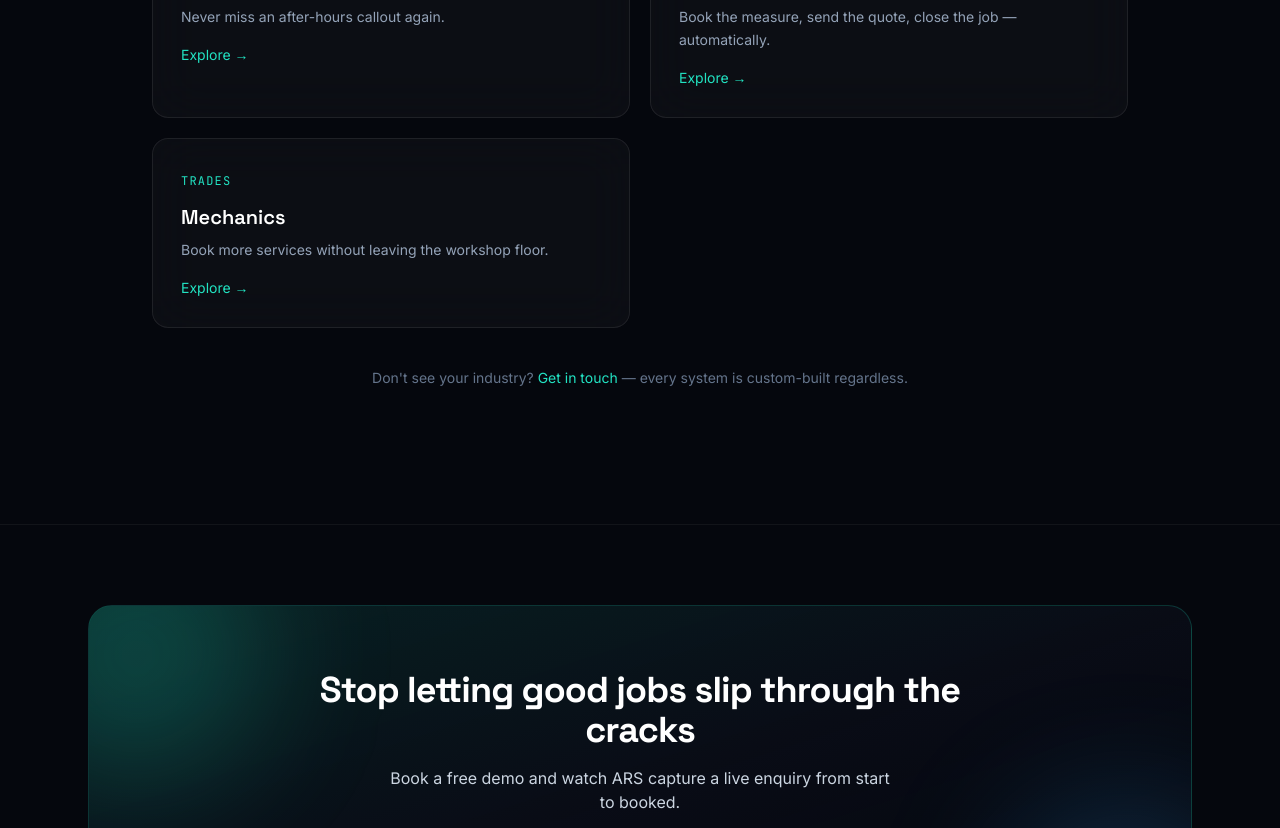
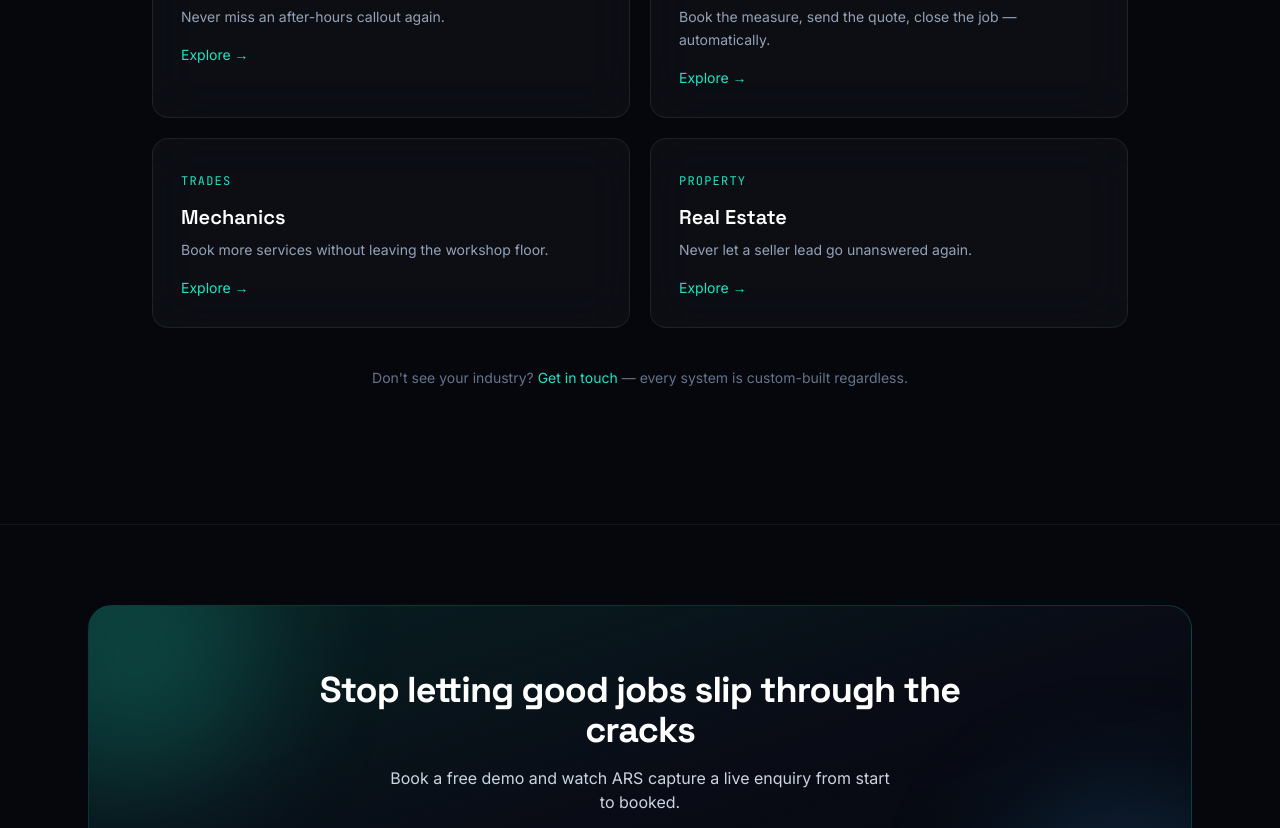
Before and after one commit to Alirezaa02/ARS-website, a React (Vite) app: page /industries in a window 1280 px wide. Shown: the part 880-1708 px from the top of the page. Built offline with nearby package versions, Linux system fonts and the light colour scheme.

Commit message:
Added Real state page

```diff
--- a/src/App.jsx
+++ b/src/App.jsx
@@ -22,6 +22,7 @@ import AirConditioning from "./pages/industries/AirConditioning";
 import PestControl from "./pages/industries/PestControl";
 import CurtainsAndBlinds from "./pages/industries/CurtainsAndBlinds";
 import Mechanics from "./pages/industries/Mechanics";
+import RealEstate from "./pages/industries/RealEstate";
 
 function ScrollToTop() {
   const { pathname } = useLocation();
@@ -84,6 +85,7 @@ export default function App() {
           <Route path="/industries/pest-control" element={<Page><PestControl /></Page>} />
           <Route path="/industries/curtains-and-blinds" element={<Page><CurtainsAndBlinds /></Page>} />
           <Route path="/industries/mechanics" element={<Page><Mechanics /></Page>} />
+          <Route path="/industries/real-estate" element={<Page><RealEstate /></Page>} />
           <Route path="/privacy" element={<Page><Privacy /></Page>} />
           <Route path="/terms" element={<Page><Terms /></Page>} />
           <Route path="*" element={<Page><NotFound /></Page>} />
--- a/src/data/industries.js
+++ b/src/data/industries.js
@@ -852,6 +852,124 @@ export const industries = [
       ],
     },
   },
+  {
+    slug: "real-estate",
+    category: "Property",
+    name: "Real Estate",
+    headline: "AI Receptionist & Lead Qualification for Real Estate Agents in Australia",
+    headlineAccent: "Real Estate Agents",
+    subheadline: "Never let a seller lead go unanswered again.",
+    intro:
+      "Every enquiry that sits unanswered is a listing that might go to someone else. ARS builds AI systems that answer every call, qualify buyers and sellers, and book appraisals — straight into your calendar.",
+    typicalTimeline: "Typically 2–4 weeks to go live",
+    challenges: [
+      {
+        title: "Seller leads go unanswered",
+        body: "A slow reply on a genuine seller enquiry can be the difference between winning the listing and losing it to whoever called back first.",
+      },
+      {
+        title: "Agents drown in unqualified calls",
+        body: "Portal enquiries and open-home sign-ins bury you in calls from people who are months away or outside budget.",
+      },
+      {
+        title: "Property management enquiries never stop",
+        body: "Maintenance requests, rent questions, and applications flood in constantly — most of it routine, none of it optional to answer.",
+      },
+    ],
+    workflows: [
+      {
+        tag: "Call answering",
+        title: "24/7 AI receptionist",
+        description:
+          "Every call and portal enquiry answered instantly. AI captures the property, enquiry type, and contact details, then routes it to the right agent with a full summary.",
+        details:
+          "Works the same for a phone call, a portal enquiry, or a website form — nothing waits until someone's free to check messages.",
+        steps: [
+          { label: "Enquiry in", icon: IconPhone },
+          { label: "AI answers", icon: IconMessage },
+          { label: "Details captured", icon: IconDocument },
+          { label: "Routed to agent", icon: IconPerson },
+        ],
+      },
+      {
+        tag: "Lead qualification",
+        title: "Buyer & seller lead qualification",
+        description:
+          "Qualifies each lead on budget, timeline, and preferred suburbs, then routes the genuinely hot ones straight to you — fully briefed.",
+        details:
+          "You stop spending time on enquiries that were never going to convert, and start every real conversation already briefed.",
+        steps: [
+          { label: "Lead in", icon: IconMessage },
+          { label: "AI qualifies", icon: IconDocument },
+          { label: "Scored", icon: IconCheck },
+          { label: "Routed", icon: IconPerson },
+        ],
+      },
+      {
+        tag: "Appraisals",
+        title: "Appraisal booking automation",
+        description:
+          "Seller enquiry comes in, and a market appraisal gets booked directly into your calendar — the summary's waiting before you even arrive.",
+        details:
+          "The appointment is half-won before it starts, because you already know what they're after.",
+        steps: [
+          { label: "Seller enquiry", icon: IconMessage },
+          { label: "AI qualifies", icon: IconDocument },
+          { label: "Appraisal booked", icon: IconCalendar },
+          { label: "Agent briefed", icon: IconPerson },
+        ],
+      },
+      {
+        tag: "Open homes",
+        title: "Open-home registration & follow-up",
+        description:
+          "Attendees get registered automatically, and a follow-up goes out by SMS and email afterwards to find out who's genuinely interested.",
+        details:
+          "Separates the serious buyers from the sticky-beaks without you having to call every single attendee yourself.",
+        steps: [
+          { label: "Attendee signs in", icon: IconDocument },
+          { label: "Registered", icon: IconCheck },
+          { label: "Follow-up sent", icon: IconSend },
+          { label: "Interest captured", icon: IconStar },
+        ],
+      },
+      {
+        tag: "Property management",
+        title: "Property management triage chatbot",
+        description:
+          "Routine maintenance requests, rent questions, and application enquiries get captured and logged automatically, so your PM only handles what actually needs them.",
+        details:
+          "The routine stuff gets handled on its own; anything that genuinely needs a person still reaches one.",
+        steps: [
+          { label: "Enquiry in", icon: IconMessage },
+          { label: "AI captures details", icon: IconDocument },
+          { label: "Logged", icon: IconCheck },
+          { label: "Routed if needed", icon: IconAlert, tone: "warn" },
+        ],
+      },
+      {
+        tag: "Updates",
+        title: "Vendor & landlord update automation",
+        description:
+          "Campaign updates, inspection feedback, and milestone messages go out automatically, so vendors and landlords stay in the loop without you writing the same update every week.",
+        details:
+          "One less recurring task on your list, and vendors hear from you before they think to chase an update.",
+        steps: [
+          { label: "Milestone reached", icon: IconFlag },
+          { label: "Update drafted", icon: IconDocument },
+          { label: "Sent", icon: IconSend },
+          { label: "Logged", icon: IconCheck },
+        ],
+      },
+    ],
+    toolsExamples: ["Xero", "MYOB", "Outlook Calendar", "Google Calendar", "Gmail"],
+    whyNow: {
+      paragraphs: [
+        "In real estate, speed to lead is everything — a slow response to a genuine seller enquiry is one of the most common reasons agents lose a listing they should have won.",
+        "Qualifying leads and handling routine property management enquiries doesn't need an agent's judgement, just consistency. Automating it means more of your time goes to the conversations that actually convert.",
+      ],
+    },
+  },
 ];
 
 export function getIndustry(slug) {
--- /dev/null
+++ b/src/pages/industries/RealEstate.jsx
@@ -0,0 +1,6 @@
+import IndustryPageTemplate from "../../components/industries/IndustryPageTemplate";
+import { getIndustry } from "../../data/industries";
+
+export default function RealEstate() {
+  return <IndustryPageTemplate industry={getIndustry("real-estate")} />;
+}
```
Also changed, not shown: 1 other file (tests, documents, lock files or other folders).
